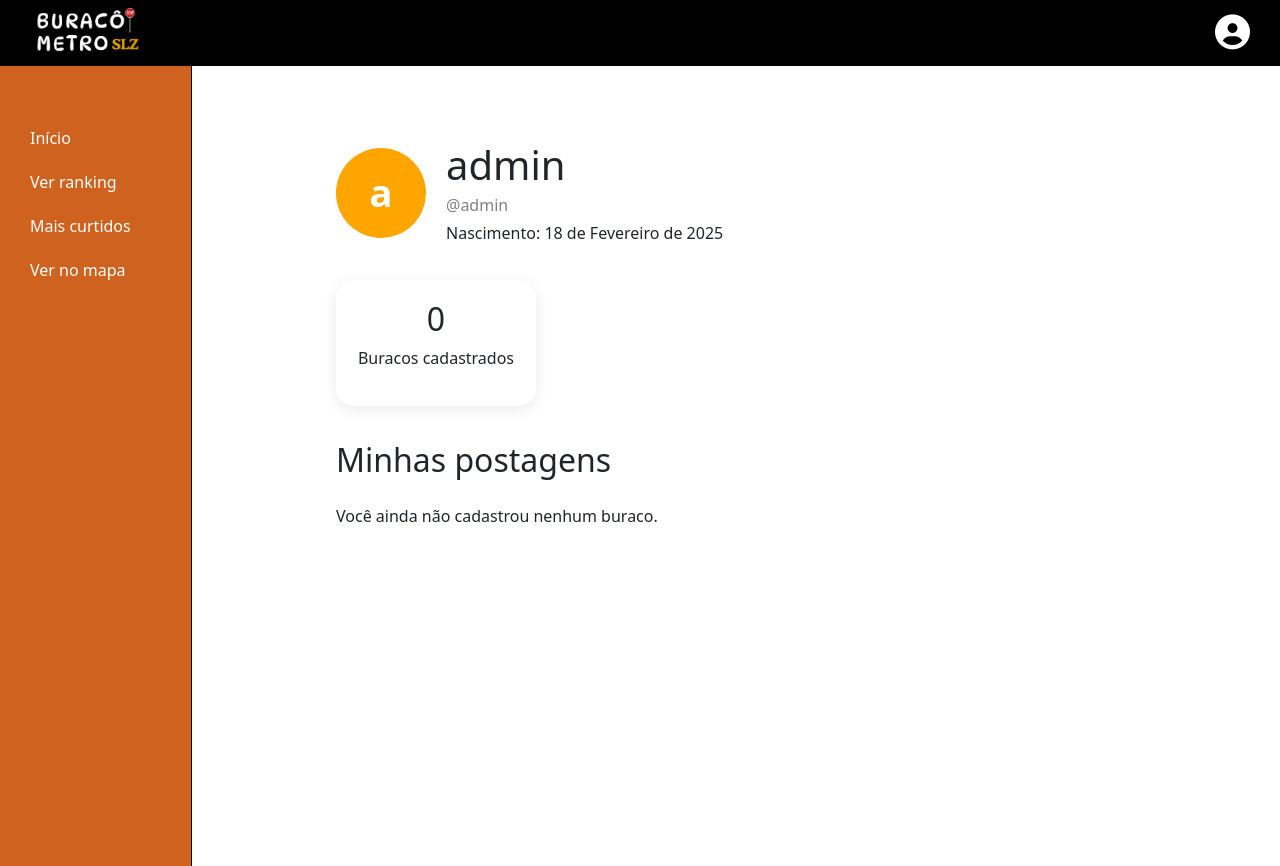
After one commit to Claracruzx/Buracometro, a Django app: page /perfil/ in a window 1280 px wide. The commit adds this page. Run offline with Django 5.2, Linux system fonts and the light colour scheme; a user stored in the database is signed in; data comes from the database, SQL or seed files in the repository; both versions use the stored data as it was after the commit; some libraries are stand-ins or nearby versions.

Commit message:
Mudei a pag inicial, coloquei um feed de postagens ee fiz uma area de vizualizar perfil do usuario

```diff
--- a/buracos/models.py
+++ b/buracos/models.py
@@ -1,4 +1,5 @@
 from django.db import models
+from django.conf import settings
 
 class Buraco(models.Model):
     titulo = models.CharField(max_length=255)
@@ -10,6 +11,7 @@ class Buraco(models.Model):
     data_atual = models.DateTimeField(auto_now_add=True)
     created_at = models.DateTimeField(auto_now_add=True)  # Data e hora de criação (preenchido automaticamente)
     updated_at = models.DateTimeField(auto_now=True)  # Data e hora de última atualização (atualizado automaticamente)
+    usuario = models.ForeignKey(settings.AUTH_USER_MODEL, on_delete=models.CASCADE, null=True, blank=True)
 
     def __str__(self):
         return self.titulo
--- a/buracos/templates/buracos/template.html
+++ b/buracos/templates/buracos/template.html
@@ -23,9 +23,9 @@
                 <div class="dropdown-menu">
                     <ul id="lista-perfil" class="no-decoration">
                         <li>
-                            <form action="/">
-                                <button>
-                                    Ver perfil
+                            <form action="{% url 'perfilView' %}">
+                               <button>
+                                Ver Perfil
                                 </button>
                             </form>
                         </li>
--- a/buracos/views.py
+++ b/buracos/views.py
@@ -90,6 +90,7 @@ def cadastroStore(request):
         endereco = request.POST.get("endereco")
         tamanho = request.POST.get("tamanho")
         imagem = request.FILES["imagem"]
+        usuario=request.user,
 
         caminho_pasta = os.path.join(settings.BASE_DIR, 'paginas/static/paginas/image-users')  # Pasta de destino
         nome_arquivo = imagem.name
--- a/paginas/static/paginas/css/principal.css
+++ b/paginas/static/paginas/css/principal.css
@@ -21,7 +21,7 @@ main {
 
 main #barra-lateral {
     padding-top: var(--espacamanto-conteudo);
-    background-color: blue;
+    background-color: #cf621e;
     /* padding-left: 30px; */
     /* margin-left: 30px; */
     border-right: 1px solid black;
@@ -47,7 +47,7 @@ main #barra-lateral #lista-botoes button {
 }
 
 main #barra-lateral #lista-botoes button:hover {
-    background-color: rgb(31, 31, 164);
+    background-color: rgb(255, 166, 0);
 }
 
 main #barra-lateral #lista-botoes button:active {
@@ -111,3 +111,159 @@ ul.no-decoration {
     padding: 0;
     margin: 0;
 }
+
+.feed-container {
+    max-width: 720px;
+    margin: 0 auto;
+    padding: 20px;
+}
+
+.feed-title {
+    font-size: 28px;
+    margin-bottom: 25px;
+    color: #222;
+}
+
+.post-card {
+    background-color: white;
+    border-radius: 18px;
+    margin-bottom: 28px;
+    box-shadow: 0 8px 22px rgba(0, 0, 0, 0.08);
+    overflow: hidden;
+    border: 1px solid #eee;
+}
+
+.post-header {
+    display: flex;
+    align-items: center;
+    gap: 14px;
+    padding: 18px;
+}
+
+.avatar {
+    width: 48px;
+    height: 48px;
+    background-color: #ff9900;
+    color: white;
+    font-weight: bold;
+    border-radius: 50%;
+    display: flex;
+    align-items: center;
+    justify-content: center;
+}
+
+.post-header h2 {
+    margin: 0;
+    font-size: 20px;
+    color: #222;
+}
+
+.post-header p {
+    margin: 3px 0 0;
+    color: #777;
+    font-size: 14px;
+}
+
+.post-image {
+    width: 100%;
+    max-height: 420px;
+    object-fit: cover;
+    display: block;
+}
+
+.post-body {
+    padding: 18px;
+}
+
+.post-body p {
+    font-size: 16px;
+    color: #333;
+}
+
+.post-info {
+    display: flex;
+    justify-content: space-between;
+    color: #777;
+    font-size: 14px;
+    margin: 14px 0;
+}
+
+.post-actions {
+    display: flex;
+    gap: 10px;
+    border-top: 1px solid #eee;
+    padding-top: 14px;
+}
+
+.post-actions button {
+    border: none;
+    background-color: #f4f4f4;
+    padding: 9px 14px;
+    border-radius: 12px;
+    cursor: pointer;
+    font-weight: 600;
+}
+
+.post-actions button:hover {
+    background-color: #ffe2b3;
+}
+
+.empty-feed {
+    text-align: center;
+    color: #777;
+    margin-top: 40px;
+}
+
+.perfil-container {
+    max-width: 850px;
+    margin: 0 auto;
+    padding: 25px;
+}
+
+.perfil-header {
+    display: flex;
+    align-items: center;
+    gap: 20px;
+    margin-bottom: 35px;
+}
+
+.perfil-avatar {
+    width: 90px;
+    height: 90px;
+    border-radius: 50%;
+    background-color: orange;
+    color: white;
+    display: flex;
+    align-items: center;
+    justify-content: center;
+    font-size: 38px;
+    font-weight: bold;
+}
+
+.perfil-header h1 {
+    margin: 0;
+}
+
+.perfil-header p {
+    color: gray;
+    margin: 4px 0;
+}
+
+.perfil-stats {
+    display: flex;
+    gap: 20px;
+    margin-bottom: 35px;
+}
+
+.stat-card {
+    background-color: white;
+    padding: 20px;
+    border-radius: 18px;
+    box-shadow: 0 4px 15px rgba(0,0,0,0.08);
+    min-width: 200px;
+    text-align: center;
+}
+
+.titulo-postagens {
+    margin-bottom: 25px;
+}
--- a/principal/templates/principal/principal.html
+++ b/principal/templates/principal/principal.html
@@ -21,9 +21,9 @@
                 <div class="dropdown-menu">
                     <ul id="lista-perfil" class="no-decoration">
                         <li>
-                            <form action="/">
-                                <button>
-                                    Ver perfil
+                            <form action="{% url 'perfilView' %}">
+                               <button>
+                                Ver Perfil
                                 </button>
                             </form>
                         </li>
--- a/principal/urls.py
+++ b/principal/urls.py
@@ -1,11 +1,10 @@
-from django.contrib import admin
-from django.urls import path, include
-from .views import InicioView, rankingView, VerNoMapaView, deslogar
+from django.urls import path
+from .views import inicioView, rankingView, VerNoMapaView, deslogar
 
 urlpatterns = [
-    path('', InicioView.as_view(), name='inicioView'),
-    path('/inicio', InicioView.as_view(), name='inicioView'),
-    path('/ranking', rankingView, name='rankingView'),
-    path('/ver-no-mapa', VerNoMapaView.as_view(), name='verNoMapaView'),
-    path('/logout', deslogar, name='deslogar'),
+    path('', inicioView, name='inicioView'),
+    path('inicio', inicioView, name='inicioView'),
+    path('ranking', rankingView, name='rankingView'),
+    path('ver-no-mapa', VerNoMapaView.as_view(), name='verNoMapaView'),
+    path('logout', deslogar, name='deslogar'),
 ]
--- /dev/null
+++ b/usuarios/templates/usuarios/perfil.html
@@ -0,0 +1,96 @@
+{% extends 'principal/principal.html' %}
+{% load static %}
+
+{% block title %}
+Perfil
+{% endblock %}
+
+{% block content %}
+
+<div class="perfil-container">
+
+    <div class="perfil-header">
+
+        <div class="perfil-avatar">
+            {{ usuario.username|slice:":1" }}
+        </div>
+
+        <div>
+            <h1>{{ usuario.name|default:usuario.username }}</h1>
+            <p>@{{ usuario.username }}</p>
+
+            {% if usuario.date_of_birth %}
+                <span>
+                    Nascimento: {{ usuario.date_of_birth }}
+                </span>
+            {% endif %}
+        </div>
+
+    </div>
+
+    <div class="perfil-stats">
+
+        <div class="stat-card">
+            <h2>{{ buracos.count }}</h2>
+            <p>Buracos cadastrados</p>
+        </div>
+
+    </div>
+
+    <h2 class="titulo-postagens">
+        Minhas postagens
+    </h2>
+
+    {% for buraco in buracos %}
+
+        <div class="post-card">
+
+            <div class="post-header">
+
+                <div class="avatar">
+                    {{ usuario.username|slice:":1" }}
+                </div>
+
+                <div>
+                    <h2>{{ buraco.titulo }}</h2>
+                    <p>{{ buraco.endereco }}</p>
+                </div>
+
+            </div>
+
+            {% if buraco.imagem %}
+                <img
+                    class="post-image"
+                    src="{{ buraco.imagem.url }}"
+                    alt="Imagem do buraco">
+            {% endif %}
+
+            <div class="post-body">
+
+                <p>{{ buraco.descricao }}</p>
+
+                <div class="post-info">
+                    <span>
+                        Tamanho: {{ buraco.tamanho }}
+                    </span>
+
+                    <span>
+                        {{ buraco.created_at|date:"d/m/Y" }}
+                    </span>
+                </div>
+
+            </div>
+
+        </div>
+
+    {% empty %}
+
+        <p>
+            Você ainda não cadastrou nenhum buraco.
+        </p>
+
+    {% endfor %}
+
+</div>
+
+{% endblock %}
--- a/usuarios/urls.py
+++ b/usuarios/urls.py
@@ -1,5 +1,5 @@
 from django.urls import path
-from .views import LoginView, RegisterView, registerStore, loginAction, logoutAction
+from .views import LoginView, RegisterView, registerStore, loginAction, logoutAction, perfilView
 
 urlpatterns = [
     # path('', IndexView.as_view(), name='inicio'),
@@ -8,4 +8,5 @@ urlpatterns = [
     path('cadastro', RegisterView.as_view(), name='register'),
     path('cadastro/cadastrar', registerStore, name='registerStore'),
     path('logout/', logoutAction, name='logout'),
+    path('perfil/', perfilView, name='perfilView'),
 ]
--- a/usuarios/views.py
+++ b/usuarios/views.py
@@ -78,3 +78,19 @@ def loginAction(request):
 def logoutAction(request):
     logout(request)
     return redirect("login")
+
+from buracos.models import Buraco
+
+
+def perfilView(request):
+
+    usuario = request.user
+
+    buracos = Buraco.objects.filter(usuario=request.user).order_by('-created_at')
+
+    variaveis = {
+        'usuario': usuario,
+        'buracos': buracos,
+    }
+
+    return render(request, 'usuarios/perfil.html', variaveis)
```
Also changed, not shown: paginas/static/paginas/css/register.css (+17 -0 lines), principal/templates/principal/inicio.html (+52 -1 lines), principal/views.py (+8 -2 lines), usuarios/templates/usuarios/register.html (+7 -2 lines), buracos/migrations/0005_buraco_usuario.py (added), db.sqlite3, paginas/static/paginas/css/login.css (line endings or trailing spaces), paginas/static/paginas/image-users/Captura de tela 2026-02-02 123104.png (added), paginas/static/paginas/image-users/Captura de tela 2026-02-02 161633.png (added).
